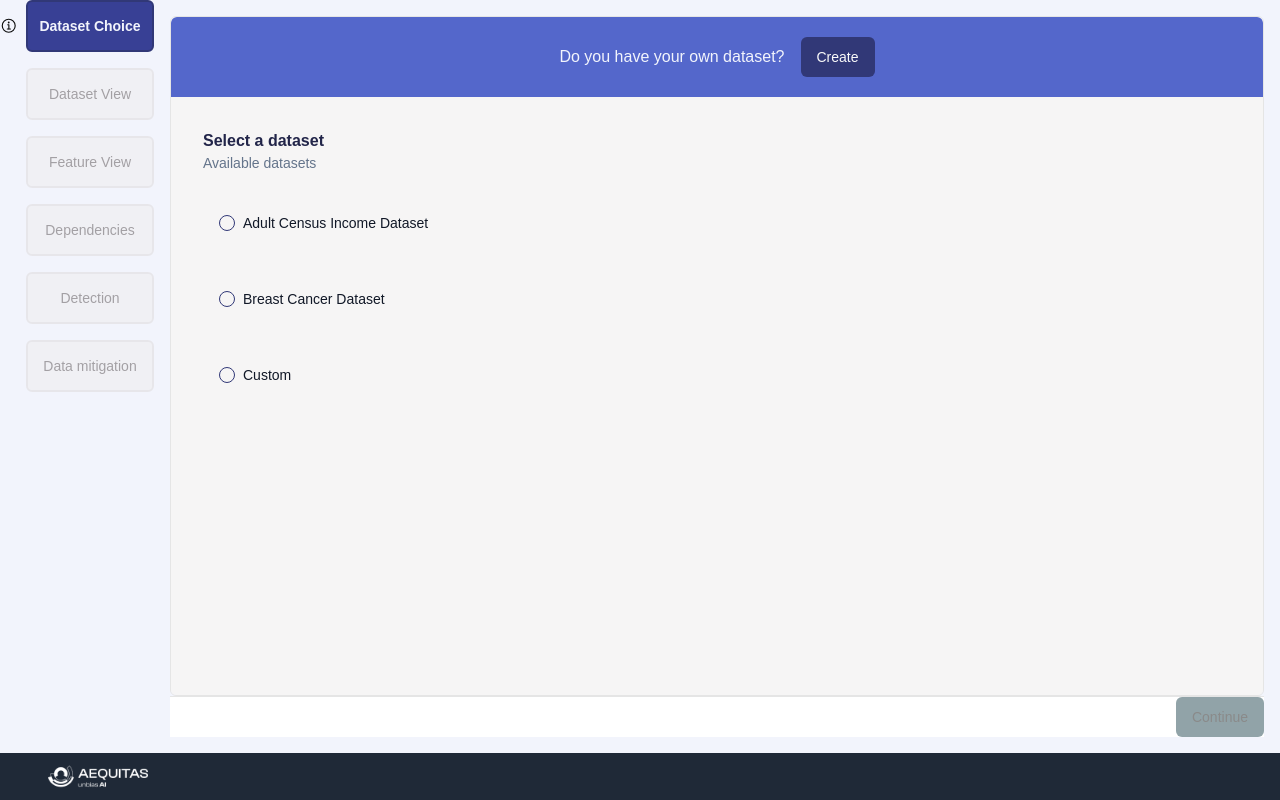
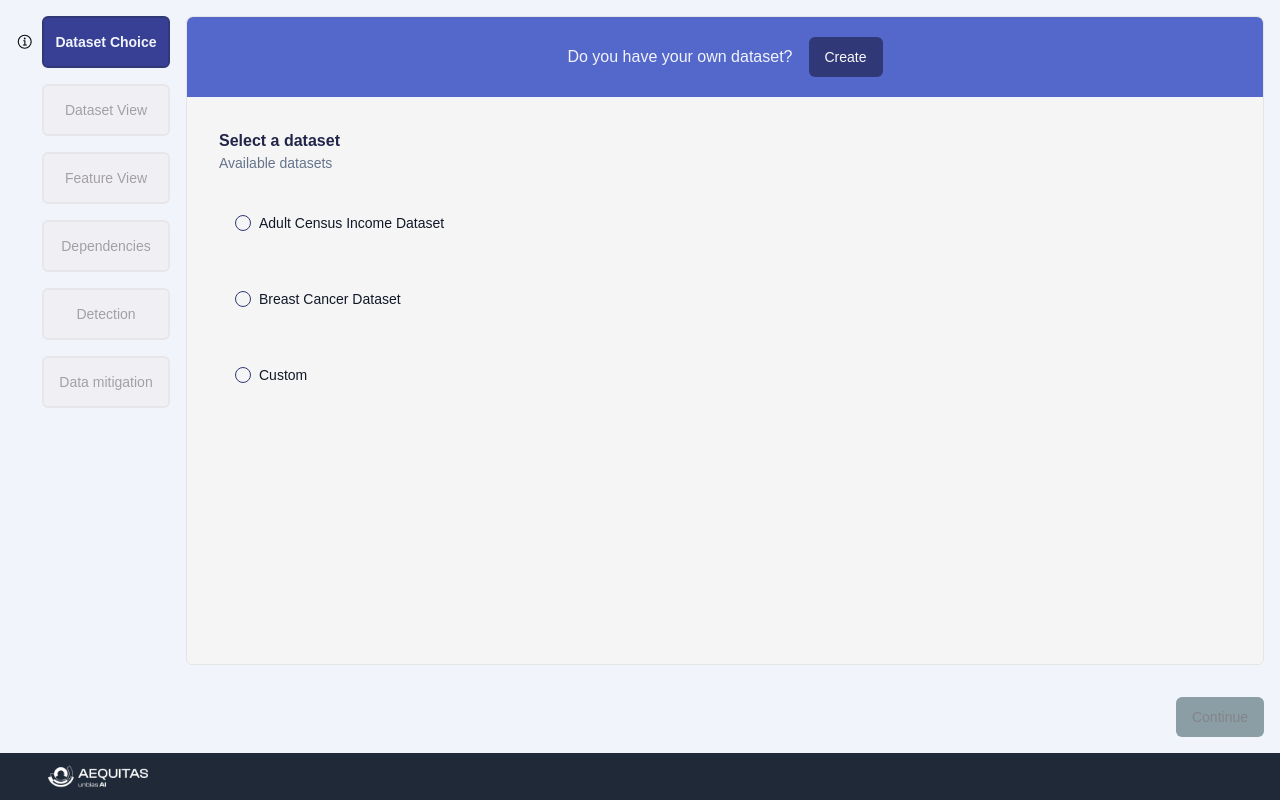
Before and after one commit to aequitas-aod/aequitas-frontend, a Next.js app: page /en/questionnaire in a window 1280 px wide. Built offline with nearby package versions, Linux system fonts and the light colour scheme.

Commit message:
feat: enhance layout components with improved spacing and structure

```diff
--- a/src/app/[locale]/(private)/layout.tsx
+++ b/src/app/[locale]/(private)/layout.tsx
@@ -30,16 +30,14 @@ export default async function PrivateLayout({
 
   return (
     <div className="flex flex-col h-[100vh]">
-      <div className="flex flex-1 overflow-hidden">
+      <div className="flex flex-1 overflow-hidden p-4 gap-4">
         {/* Sidebar occupa tutta l'altezza disponibile */}
         <Sidebar menuItems={menuItems} />
 
         {/* Contenuto principale */}
         <div className="flex-1 flex flex-col overflow-hidden">
           {/* Contenuto scrollabile */}
-          <div className="flex-1 flex flex-col p-4 overflow-hidden">
-            {children}
-          </div>
+          {children}
         </div>
       </div>
       {/* Footer fisso in basso */}
--- a/src/containers/layout.tsx
+++ b/src/containers/layout.tsx
@@ -3,25 +3,29 @@ import { PropsWithChildren } from "react";
 type QuestionnaireContentProps = PropsWithChildren<{
   action: React.ReactNode; // Bottone o azione passata come prop
   className?: string;
+  classNameWrapper?: string;
 }>;
 
 export const QuestionnaireLayout = ({
   children,
   action,
   className = "",
+  classNameWrapper = "",
 }: QuestionnaireContentProps) => {
   return (
     <div
-      className={`flex flex-col h-full ${className}`}
+      className={`flex flex-col h-full gap-4 ${classNameWrapper}`}
       id="questionnaire-content"
     >
       {/* Contenitore scrollabile */}
-      <div className="flex-1 overflow-y-auto border rounded-md bg-primary-50">
+      <div
+        className={`flex flex-col flex-1 overflow-y-auto border rounded-md bg-primary-50 ${className}`}
+      >
         {children}
       </div>
 
       {/* Contenitore bottone "Continue" */}
-      <div className="flex justify-end border-t bg-white">{action}</div>
+      <div className="flex justify-end mt-4">{action}</div>
     </div>
   );
 };
--- a/src/containers/questionnarie/questionnarie.tsx
+++ b/src/containers/questionnarie/questionnarie.tsx
@@ -26,7 +26,7 @@ export default function QuestionnaireContainer() {
   };
 
   return (
-    <div className="flex flex-col h-full">
+    <>
       {question === "1" && <DatasetChoicePage onNext={onNext} questionId={1} />}
       {question === "2" && <DatasetViewPage onNext={onNext} questionId={2} />}
       {question === "3" && <FeaturesViewPage onNext={onNext} questionId={3} />}
@@ -35,6 +35,6 @@ export default function QuestionnaireContainer() {
       {question === "6" && (
         <DataMitigationPage onNext={onNext} questionId={6} />
       )}
-    </div>
+    </>
   );
 }
--- a/src/features/dataset-choice/index.tsx
+++ b/src/features/dataset-choice/index.tsx
@@ -48,12 +48,14 @@ export const DatasetChoice = ({
             {t("buttons.continue")}
           </Button>
         }
+        classNameWrapper="!overflow-hidden"
+        className="!bg-neutral-50"
       >
         <div className="flex space-x-4 items-center justify-center py-5 bg-primary-600 text-primary-50 rounded-t-md">
           <p>{t("create-custom-dataset")}</p>
           <CreateDatasetDialog onContinue={onNext} />
         </div>
-        <div className="flex justify-between space-x-4 p-8 bg-neutral-50 rounded-b-md flex-1 h-full">
+        <div className="flex justify-between space-x-4 p-8 bg-neutral-50 rounded-b-md flex-1">
           <div id="dataset-selection" className="flex-1">
             <p className="text-base text-primary-950 font-extrabold">
               {t("title")}
@@ -71,7 +73,7 @@ export const DatasetChoice = ({
             </RadioGroup>
           </div>
           {selected && (
-            <div className="flex-1">
+            <div className="flex-1 h-full">
               <DatasetPreview
                 title={selected.text}
                 description={selected.description || ""}
```
